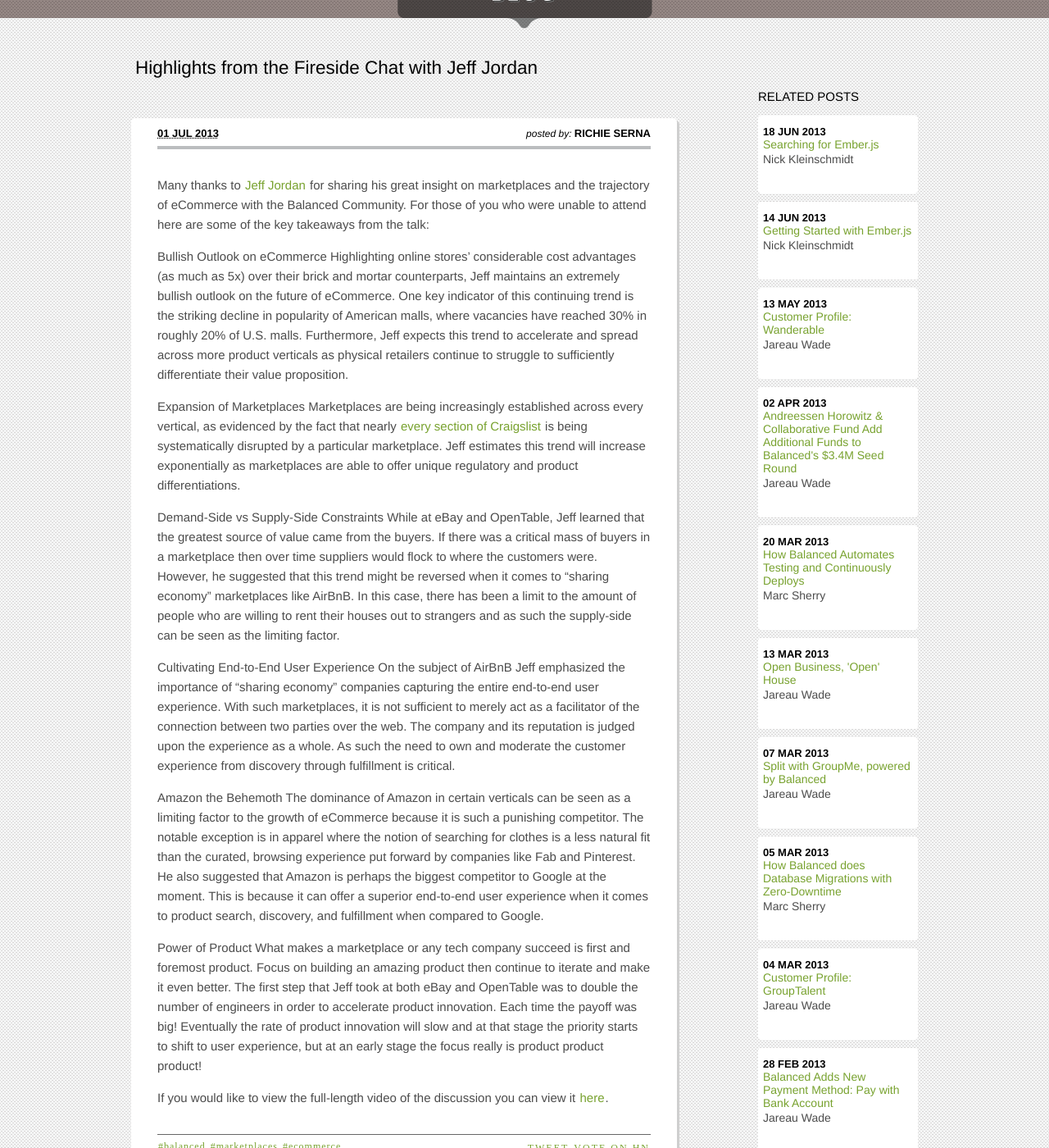
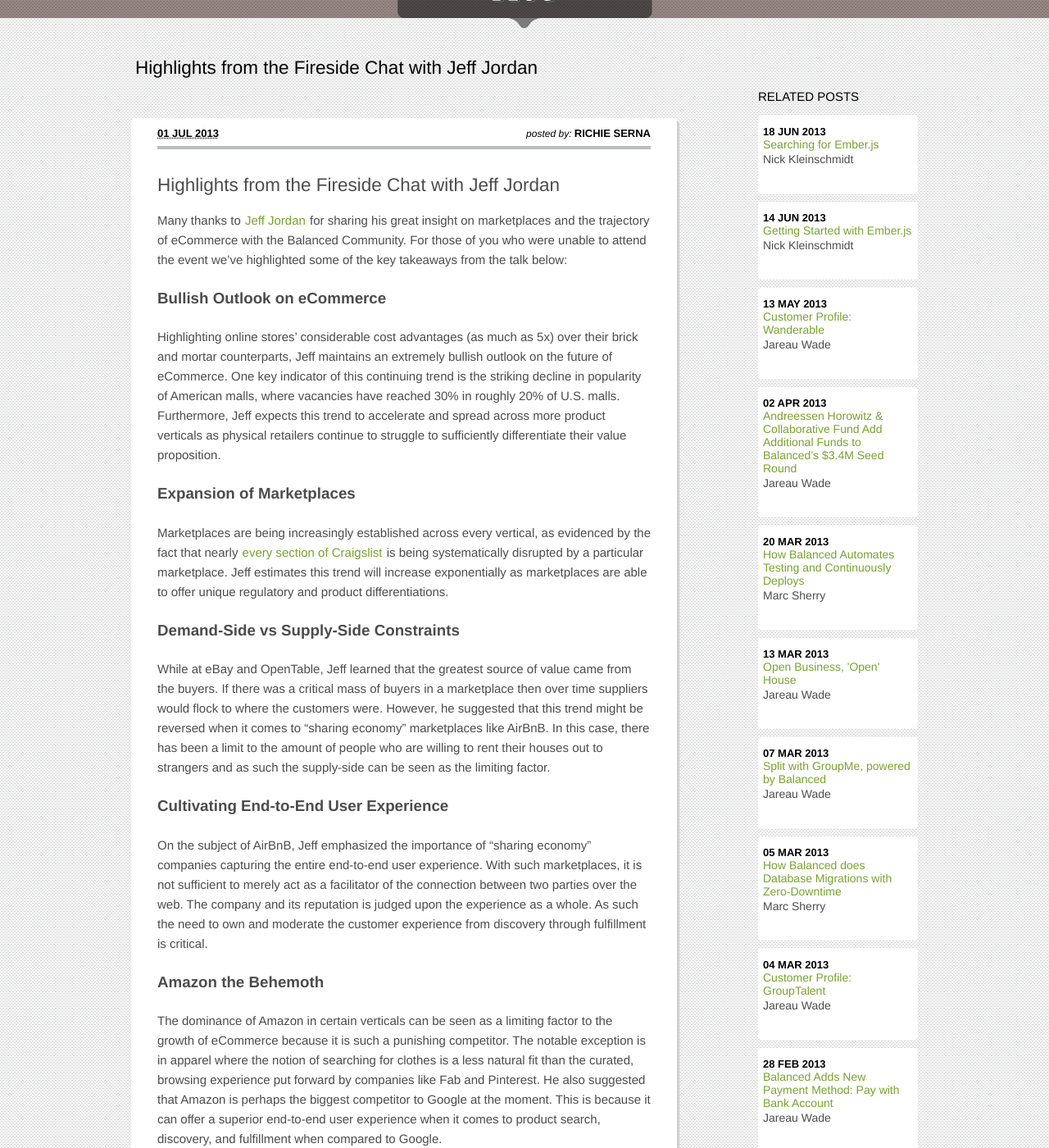
Before and after one commit to balanced/balanced.github.com, a Jekyll site: the page built from _posts/2013-07-01-jeff-jordan-fireside-chat-highlights.md, in a window 1280 px wide and 1400 px high, scrolled down 258 px. Shown: the whole window at 82% size. Built offline with Jekyll 4.4.1, drawn with Linux system fonts in a browser that asks for light colours; nearby versions of some CDN libraries; library files that are not in the unit come from our copies; Markdown is read by kramdown in place of the engine named in the settings; comment, search, counter and statistics services are not loaded; some of the changed text lies outside the part shown.

Commit message:
Update 2013-07-01-jeff-jordan-fireside-chat-highlights.md
updated for design

```diff
--- a/_posts/2013-07-01-jeff-jordan-fireside-chat-highlights.md
+++ b/_posts/2013-07-01-jeff-jordan-fireside-chat-highlights.md
@@ -5,27 +5,35 @@
 tags:
 - balanced
 - marketplaces
-- ecommerce
+
 ---
 
-Many thanks to [Jeff Jordan](http://jeff.a16z.com/) for sharing his great insight on marketplaces and the trajectory of eCommerce with the Balanced Community. For those of you who were unable to attend here are some of the key takeaways from the talk:
+## Highlights from the Fireside Chat with Jeff Jordan
 
-Bullish Outlook on eCommerce
+Many thanks to [Jeff Jordan](http://jeff.a16z.com/) for sharing his great insight on marketplaces and the trajectory of eCommerce with the Balanced Community. For those of you who were unable to attend the event we've highlighted some of the key takeaways from the talk below:
+
+#### Bullish Outlook on eCommerce
+
 Highlighting online stores’ considerable cost advantages (as much as 5x) over their brick and mortar counterparts, Jeff maintains an extremely bullish outlook on the future of eCommerce.  One key indicator of this continuing trend is the striking decline in popularity of American malls, where vacancies have reached 30% in roughly 20% of U.S. malls.  Furthermore, Jeff expects this trend to accelerate and spread across more product verticals as physical retailers continue to struggle to sufficiently differentiate their value proposition.
 
-Expansion of Marketplaces
+#### Expansion of Marketplaces
+
 Marketplaces are being increasingly established across every vertical, as evidenced by the fact that nearly [every section of Craigslist](http://thegongshow.tumblr.com/image/345941486) is being systematically disrupted by a particular marketplace. Jeff estimates this trend will increase exponentially as marketplaces are able to offer unique regulatory and product differentiations.
 
-Demand-Side vs Supply-Side Constraints
+#### Demand-Side vs Supply-Side Constraints
+
 While at eBay and OpenTable, Jeff learned that the greatest source of value came from the buyers. If there was a critical mass of buyers in a marketplace then over time suppliers would flock to where the customers were. However, he suggested that this trend might be reversed when it comes to “sharing economy” marketplaces like AirBnB. In this case, there has been a limit to the amount of people who are willing to rent their houses out to strangers and as such the supply-side can be seen as the limiting factor.
 
-Cultivating End-to-End User Experience
-On the subject of AirBnB Jeff emphasized the importance of “sharing economy” companies capturing the entire end-to-end user experience. With such marketplaces, it is not sufficient to merely act as a facilitator of the connection between two parties over the web. The company and its reputation is judged upon the experience as a whole. As such the need to own and moderate the customer experience from discovery through fulfillment is critical.
+#### Cultivating End-to-End User Experience
 
-Amazon the Behemoth
+On the subject of AirBnB, Jeff emphasized the importance of “sharing economy” companies capturing the entire end-to-end user experience. With such marketplaces, it is not sufficient to merely act as a facilitator of the connection between two parties over the web. The company and its reputation is judged upon the experience as a whole. As such the need to own and moderate the customer experience from discovery through fulfillment is critical.
+
+#### Amazon the Behemoth
+
 The dominance of Amazon in certain verticals can be seen as a limiting factor to the growth of eCommerce because it is such a punishing competitor. The notable exception is in apparel where the notion of searching for clothes is a less natural fit than the curated, browsing experience put forward by companies like Fab and Pinterest. He also suggested that Amazon is perhaps the biggest competitor to Google at the moment. This is because it can offer a superior end-to-end user experience when it comes to product search, discovery, and fulfillment when compared to Google.
 
-Power of Product
-What makes a marketplace or any tech company succeed is first and foremost product. Focus on building an amazing product then continue to iterate and make it even better. The first step that Jeff took at both eBay and OpenTable was to double the number of engineers in order to accelerate product innovation. Each time the payoff was big! Eventually the rate of product innovation will slow and at that stage the priority starts to shift to user experience, but at an early stage the focus really is product product product!
+#### Power of Product
+
+What makes a marketplace or any tech company succeed is first and foremost product. Focus on building an amazing product then continue to iterate and make it even better. The first step that Jeff took at both eBay and OpenTable was to double the number of engineers in order to accelerate product innovation. Each time the payoff was big! Eventually the rate of product innovation will slow and at that stage the priority starts to shift to user experience, but at an early stage the focus really is product, product, product!
 
 If you would like to view the full-length video of the discussion you can view it [here](http://bit.ly/JeffJordan).
```
